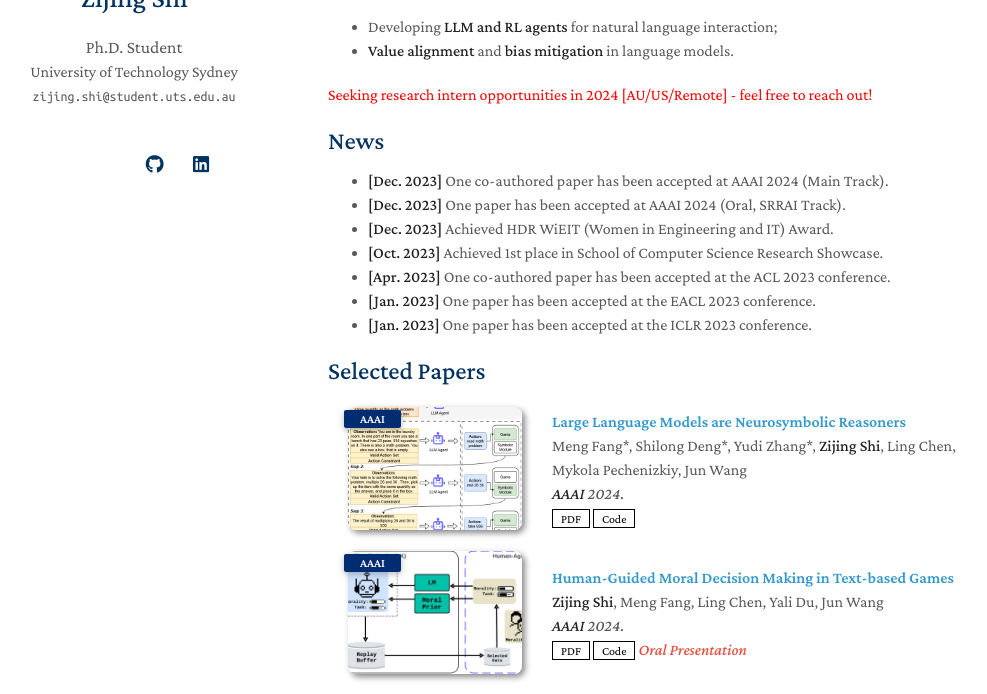
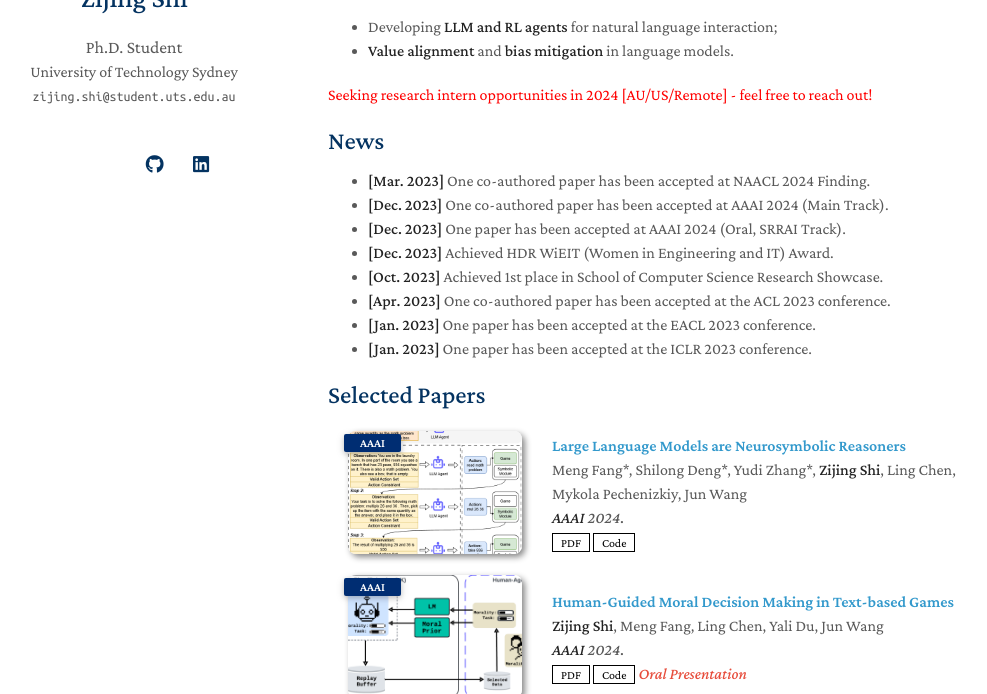
Before and after one commit to winni18/winni18.github.io, a Jekyll site: the page built from index.md, in a window 1280 px wide and 900 px high, cut to the strip 206-900 px from the top of the window. Shown: the whole strip, without its empty margins (142-1129 px from the left). Built offline with Jekyll 4.4.1, drawn with Linux system fonts in a browser that asks for light colours; nearby versions of some CDN libraries; a style sheet for code colours, icons or effects is not loaded; our own code applies the rules of GitHub Pages for plain Markdown files.

Commit message:
Update index.md

```diff
--- a/index.md
+++ b/index.md
@@ -17,6 +17,7 @@ My research focuses on:
 
 
 ## News
+- **[Mar. 2023]** One co-authored paper has been accepted at NAACL 2024 Finding.
 - **[Dec. 2023]** One co-authored paper has been accepted at AAAI 2024 (Main Track).
 - **[Dec. 2023]** One paper has been accepted at AAAI 2024 (Oral, SRRAI Track).
 - **[Dec. 2023]** Achieved HDR WiEIT (Women in Engineering and IT) Award.
```
